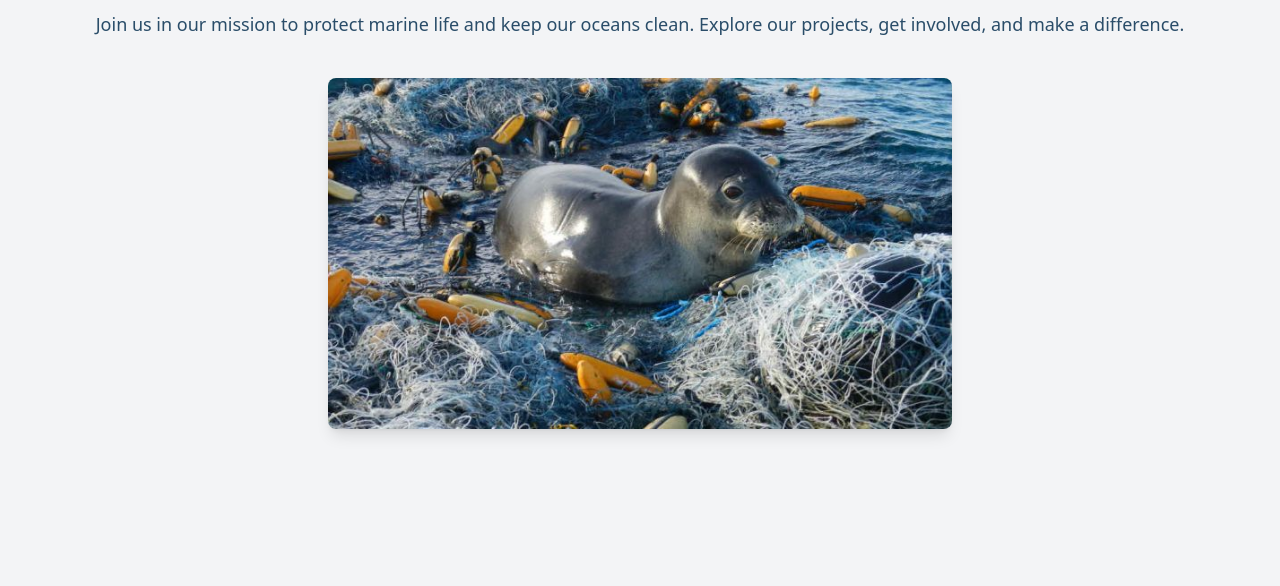
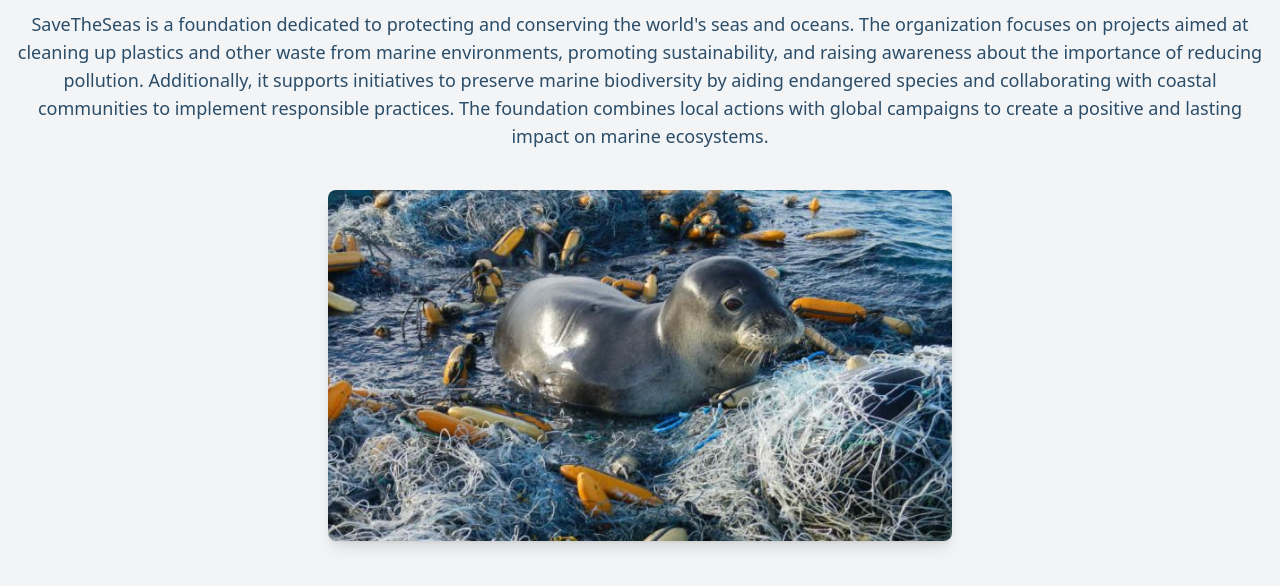
Before and after one commit to JuliosLeonR/SaveTheSeas, a website built with Vite: page index.html in a window 1280 px wide. Shown: the part 142-728 px from the top of the page. Built offline with nearby package versions, Linux system fonts and the light colour scheme.

Commit message:
Updated index.html

```diff
--- a/index.html
+++ b/index.html
@@ -83,7 +83,7 @@
     <main class="container mx-auto px-4 py-10">
       <div class="text-center mb-10">
         <h1 class="text-4xl font-bold text-sts-dark-blue">Save The Seas</h1>
-        <p class="mt-4 text-lg text-sts-dark-blue">Join us in our mission to protect marine life and keep our oceans clean. Explore our projects, get involved, and make a difference.</p>
+        <p class="mt-4 text-lg text-sts-dark-blue">SaveTheSeas is a foundation dedicated to protecting and conserving the world's seas and oceans. The organization focuses on projects aimed at cleaning up plastics and other waste from marine environments, promoting sustainability, and raising awareness about the importance of reducing pollution. Additionally, it supports initiatives to preserve marine biodiversity by aiding endangered species and collaborating with coastal communities to implement responsible practices. The foundation combines local actions with global campaigns to create a positive and lasting impact on marine ecosystems.</p>
       </div>
       <div class="flex justify-center">
         <img class="w-full md:w-3/4 lg:w-1/2 rounded-lg shadow-lg" src="img/img-index.jpg" alt="Foquita trapped in plastics" />
```
